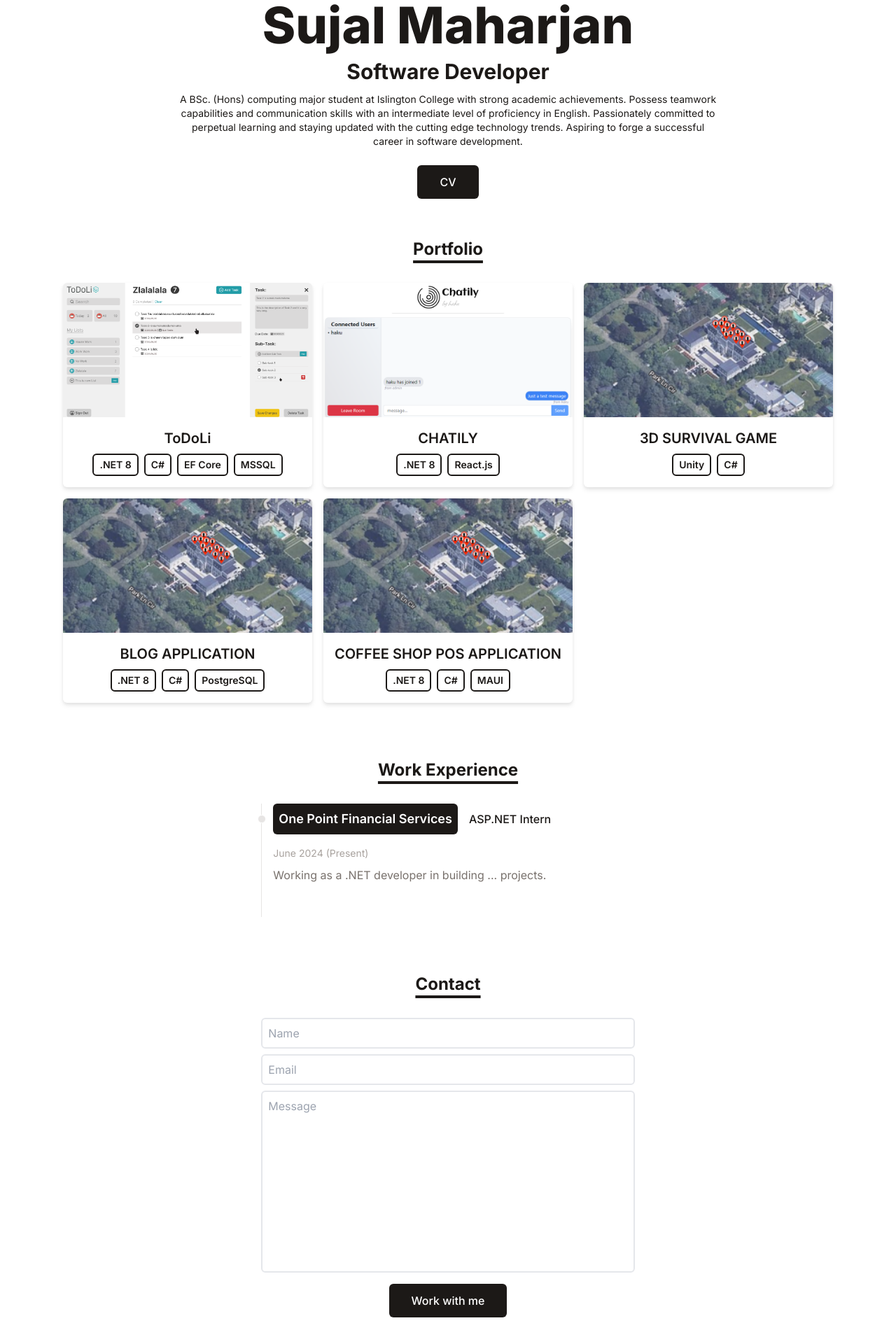
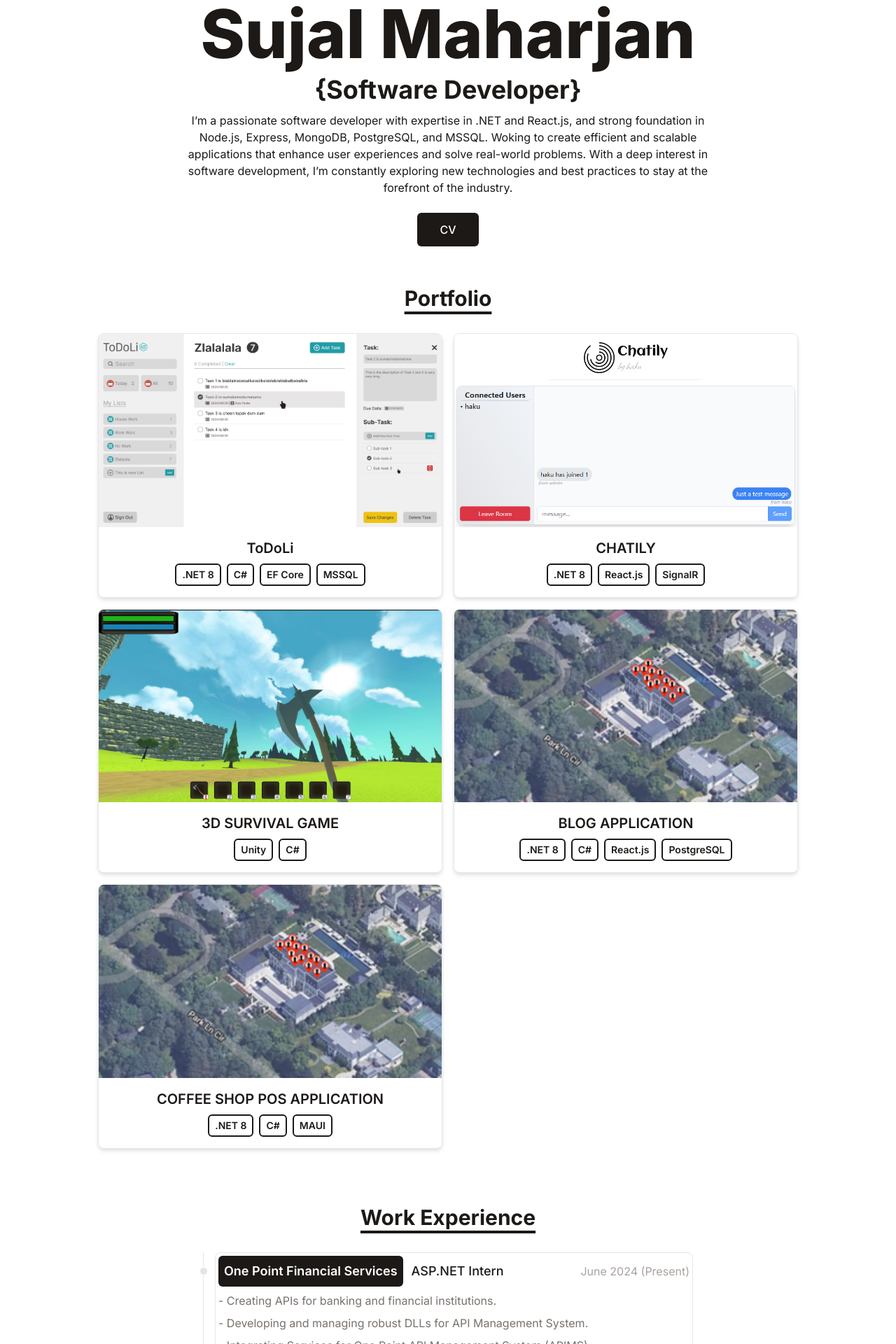
Before and after one commit to SSujjall/Portfolio, a React (Vite) app: page / in a window 1280 px wide. Shown: the part 80-2000 px from the top of the page at 70% size. Built offline with nearby package versions, Linux system fonts and the light colour scheme.

Commit message:
Pages updated

```diff
--- a/package.json
+++ b/package.json
@@ -5,7 +5,7 @@
   "version": "0.0.0",
   "type": "module",
   "scripts": {
-    "start": "vite",
+    "dev": "vite",
     "predeploy": "npm run build",
     "deploy": "gh-pages -d dist",
     "build": "tsc && vite build",
--- a/src/components/Contact.tsx
+++ b/src/components/Contact.tsx
@@ -7,20 +7,33 @@ function Contact() {
                 <form
                     action="https://getform.io/f/payggwna"
                     method="POST"
-                    className="flex flex-col w-8/12 md:w-8/12 lg:w-5/12"
+                    className="flex flex-col w-9/12 md:w-9/12 lg:w-9/12 max-w-[700px]"
                 >
                     <Title id="contact">Contact</Title>
+
+                    {/* Container for Name and Phone Number on the same line */}
+                    <div className="flex flex-col md:flex-row gap-4">
                         <input
                             type="text"
                             name="name"
                             placeholder="Name"
                             className="p-2 bg-transparent border-2
-                        rounded-md focus:outline-none"
+                            rounded-md focus:outline-none flex-1"
                             required
                         />
-
                         <input
                             type="text"
+                            name="phone"
+                            placeholder="Phone Number"
+                            className="p-2 bg-transparent border-2
+                            rounded-md focus:outline-none flex-1"
+                            required
+                        />
+                    </div>
+
+                    {/* Email Input */}
+                    <input
+                        type="email"
                         name="email"
                         placeholder="Email"
                         className="my-2 p-2 bg-transparent border-2
@@ -28,6 +41,7 @@ function Contact() {
                         required
                     />
 
+                    {/* Message Input */}
                     <textarea
                         name="message"
                         placeholder="Message"
@@ -38,19 +52,21 @@ function Contact() {
                         required
                     />
 
+                    {/* Submit Button */}
                     <div className="flex justify-center">
                         <button
                             type="submit"
                             className="text-center inline-block px-8
                             py-3 w-max text-base font-medium rounded-md
-                            text-white dark:text-black bg-stone-900 dark:bg-stone-100">
+                            text-white dark:text-black bg-stone-900
+                            hover:bg-slate-700 dark:bg-stone-100 dark:hover:bg-stone-300">
                             Work with me
                         </button>
                     </div>
                 </form>
             </div>
         </div>
-    )
+    );
 }
 
 export default Contact;
--- a/src/components/Intro.tsx
+++ b/src/components/Intro.tsx
@@ -1,22 +1,31 @@
 function Intro() {
     return (
         <div className="flex items-center justify-center flex-col text-center pt-20 pb-6 ">
-            <h1 className="text-5xl md:text-7xl mb-1 md:mb-3 font-extrabold">Sujal Maharjan</h1>
+            <h1 className="text-5xl md:text-7xl lg:text-8xl mb-1 md:mb-3 font-extrabold">Sujal Maharjan</h1>
 
-            <p className="text-2xl md:text-3xl mb-3 font-bold">Software Developer</p>
+            <p className="text-2xl md:text-3xl lg:text-4xl mb-3 font-bold">
+                <span className="inline-block">
+                    {'{'}Software Developer{'}'}
+                </span>
+            </p>
 
-            <p className='text-sm max-w-sm md:max-w-2xl lg:max-w-3xl mb-6'>
-                A BSc. (Hons) computing major student at Islington College with strong academic achievements.
-                Possess teamwork capabilities and communication skills with an intermediate level of proficiency
-                in English. Passionately committed to perpetual learning and staying updated with the cutting
-                edge technology trends. Aspiring to forge a successful career in software development.
+            <p className='text-sm lg:text-base max-w-sm md:max-w-2xl lg:max-w-3xl mb-6'>
+                I’m a passionate software developer with expertise in .NET and React.js,
+                and strong foundation in Node.js, Express, MongoDB, PostgreSQL, and MSSQL.
+                Woking to create efficient and scalable applications that enhance user
+                experiences and solve real-world problems. With a deep interest in software
+                development, I’m constantly exploring new technologies and best practices to
+                stay at the forefront of the industry.
             </p>
 
             <div className="flex justify-center mb-8">
                 <a href="https://drive.google.com/file/d/1VAd48bm-wIC1J08LMh7lHHamJT3gZ67P/view?usp=sharing"
+                    target="_blank"
+                    rel="noopener noreferrer"
                     className="text-center inline-block px-8
                     py-3 w-max text-base font-medium rounded-md
-                    text-white dark:text-black bg-stone-900 dark:bg-stone-100">
+                    text-white dark:text-black bg-stone-900
+                    hover:bg-slate-700 dark:bg-stone-100 dark:hover:bg-stone-300">
                     CV
                 </a>
             </div>
--- a/src/components/Portfolio.tsx
+++ b/src/components/Portfolio.tsx
@@ -7,13 +7,14 @@ function Portfolio() {
         <div>
             <Title id='portfolio'>Portfolio</Title>
             <div className='flex flex-col md:flex-row items-center justify-center'>
-                <div className="text-center grid grid-cols-1 md:grid-cols-2 lg:grid-cols-3 gap-4 w-10/12 md:w-auto lg:w-auto">
+                <div className="text-center grid grid-cols-1 md:grid-cols-2 lg:grid-cols-2 gap-4 w-10/12 md:w-11/12 lg:w-11/12 max-w-[1000px]">
                     {portfolio.map(project => (
                         <PortfolioItem
                             imgUrl={project.imgUrl}
                             title={project.title}
                             stack={project.stack}
                             link={project.link}
+                            description={project.description}
                         />
                     ))}
                 </div>
--- a/src/components/PortfolioItem.tsx
+++ b/src/components/PortfolioItem.tsx
@@ -1,20 +1,42 @@
+import { useState } from 'react';
+
 interface PortfolioItemProps {
     title: string;
     imgUrl: string;
     stack: string[];
     link: string;
+    description: string;
 }
 
-function PortfolioItem({ title, imgUrl, stack, link }: PortfolioItemProps) {
+function PortfolioItem({ title, imgUrl, stack, link, description }: PortfolioItemProps) {
+    const [isHovered, setIsHovered] = useState(false); // State to manage hover effect
+
     return (
-        <div className='duration-200 hover:-translate-y-1 border-stone-400 drop-shadow-md dark:shadow-gray-600 dark:shadow-md rounded-md overflow-hidden'>
-            <a href={link}>
+        <div
+            className='duration-200 hover:-translate-y-1 border dark:border-stone-500
+             drop-shadow-md dark:shadow-gray-600 dark:shadow-md rounded-lg overflow-hidden'
+        >
+            <a
+                href={link}
+                className='block relative w-full pb-[56.25%] overflow-hidden'
+                target="_blank"
+                rel="noopener noreferrer"
+                onMouseEnter={() => setIsHovered(true)} // Set hover state
+                onMouseLeave={() => setIsHovered(false)} // Reset hover state
+            >
                 <img
                     src={imgUrl}
                     alt="portfolio"
-                    className="w-full md:h-48 object-cover cursor-pointer"
+                    className={`absolute top-0 left-0 w-full h-full object-cover cursor-pointer transition-all duration-300 ease-in-out ${isHovered ? 'filter blur-sm transform scale-105' : 'filter-none transform scale-100'}`}
                     loading="lazy"
                 />
+
+                {/* Show description on hover */}
+                {isHovered && (
+                    <div className="absolute inset-0 flex items-center justify-center bg-black bg-opacity-50 text-white p-4">
+                        <p className="text-center">{description}</p>
+                    </div>
+                )}
             </a>
 
             <div className='w-full p-4 bg-white dark:bg-stone-900'>
@@ -23,15 +45,15 @@ function PortfolioItem({ title, imgUrl, stack, link }: PortfolioItemProps) {
                 </h3>
 
                 <p className='flex flex-wrap gap-2 flex-row items-center justify-center text-cs md:text-sm'>
-                    {stack.map(item => (
-                        <span className='inline-block px-2 py-1 font-semibold border-2 border-stone-900 dark:border-stone-200 rounded-md'>
+                    {stack.map((item, index) => (
+                        <span key={index} className='inline-block px-2 py-1 font-semibold border-2 border-stone-900 dark:border-stone-200 rounded-md'>
                             {item}
                         </span>
                     ))}
                 </p>
             </div>
         </div>
-    )
+    );
 }
 
 export default PortfolioItem;
--- a/src/components/Timeline.tsx
+++ b/src/components/Timeline.tsx
@@ -5,7 +5,7 @@ import Title from './Title';
 function Timeline() {
     return (
         <div className='flex flex-row md:flex-row justify-center my-20'>
-            <div className='w-8/12 md:w-8/12 lg:w-5/12'>
+            <div className='w-9/12 md:w-9/12 lg:w-9/12 max-w-[700px]'>
                 <Title id='timeline'>Work Experience</Title>
                 {timeline.map(item => (
                     <TimelineItem
--- a/src/components/TimelineItem.tsx
+++ b/src/components/TimelineItem.tsx
@@ -2,36 +2,41 @@ interface TimelineItemProps {
     company: string;
     title: string;
     duration: string;
-    details: string;
+    details: string[];
 }
 
 function TimelineItem({ company, title, duration, details }: TimelineItemProps) {
     return (
         <ol className='flex flex-col md:flex-row relative border-l border-stone-200 dark:border-stone-600'>
-            <li className='mb-10 ml-4'>
+            <li className='mb-10 border rounded-lg dark:border-stone-700 p-1 w-full ml-4'>
                 <div className="absolute w-3 h-3 bg-stone-200 rounded-full
                 mt-4 -left-1.5 border border-white
                 dark:border-black dark:bg-stone-600" />
 
-                <p className='flex flex-wrap gap-4 flex-row items-center justify-start text-xs md:text-sm'>
+                <div className='flex flex-wrap gap-4 flex-row items-center justify-between text-xs md:text-sm'>
+                    <div className="flex flex-row items-center">
                         <span className='inline-block px-2 py-2 text-lg font-semibold text-white dark:text-black bg-stone-900 dark:bg-stone-50 rounded-md'>
                             {company}
                         </span>
 
-                    <h3 className='text-base font-medium text-stone-900 dark:text-stone-50'>
+                        <h3 className='font-medium ml-3 text-lg text-stone-900 dark:text-stone-50'>
                             {title}
                         </h3>
+                    </div>
 
-                    <div className='my-1 text-sm font-normal leading-none text-stone-400'>
+                    <div className='my-1 text-base font-normal leading-none text-stone-400'>
                         {duration}
                     </div>
+                </div>
+
+                {details.map((detail, index) => (
+                    <p key={index} className='my-2 text-base font-normal text-stone-500 dark:text-stone-300'>
+                        {detail}
                     </p>
-                <p className='my-2 text-base font-normal text-stone-500 dark:text-stone-300'>
-                    {details}
-                </p>
+                ))}
             </li>
         </ol>
-    )
+    );
 }
 
 export default TimelineItem;
--- a/src/components/Title.tsx
+++ b/src/components/Title.tsx
@@ -3,7 +3,7 @@ import { ReactNode } from 'react';
 function Title({ children, id }: { children: ReactNode, id: string }) {
     return (
         <h1 id={id && id}
-            className="text-2xl font-bold underline underline-offset-8
+            className="text-3xl font-bold underline underline-offset-8
             decoration-4 mb-8 text-stone-900 dark:text-stone-50 text-center"
         >
             {children}
--- a/src/data/portfolio.ts
+++ b/src/data/portfolio.ts
@@ -3,30 +3,35 @@ export default [
         title: 'ToDoLi',
         imgUrl: 'Todoli.png',
         stack: ['.NET 8', 'C#', 'EF Core', 'MSSQL'],
-        link: 'https://github.com/SSujjall/ToDoLi-Frontend'
+        link: 'https://github.com/SSujjall/ToDoLi-Frontend',
+        description: 'A task management application built with .NET, React.js and Microsoft SQL Server.'
     },
     {
         title: 'CHATILY',
         imgUrl: 'Chatily.png',
-        stack: ['.NET 8', 'React.js'],
-        link: 'https://chatily.netlify.app/'
+        stack: ['.NET 8', 'React.js', 'SignalR'],
+        link: 'https://chatily.netlify.app/',
+        description: 'A real-time chat application using .NET, SignalR and React.js. Deployed in Azure.'
     },
     {
         title: '3D SURVIVAL GAME',
-        imgUrl: 'Project1.png',
+        imgUrl: '3dSurvivalGame.png',
         stack: ['Unity', 'C#'],
-        link: 'https://gitlab.com/fyp33409/TheLostOne.git'
+        link: 'https://gitlab.com/fyp33409/TheLostOne.git',
+        description: 'An immersive 3D survival game developed in Unity.'
     },
     {
         title: 'BLOG APPLICATION',
         imgUrl: 'Project2.png',
-        stack: ['.NET 8', 'C#', 'PostgreSQL'],
-        link: 'https://github.com'
+        stack: ['.NET 8', 'C#', 'React.js', 'PostgreSQL'],
+        link: 'https://github.com',
+        description: 'A blogging platform created with .NET, React.js and PostgreSQL.'
     },
     {
         title: 'COFFEE SHOP POS APPLICATION',
         imgUrl: 'Project3.png',
         stack: ['.NET 8', 'C#', 'MAUI'],
-        link: 'https://github.com/h4aku/Coffee-POS.git'
+        link: 'https://github.com/h4aku/Coffee-POS.git',
+        description: 'A Point of Sale application for coffee shops.'
     },
-]
+];
--- a/src/data/timeline.ts
+++ b/src/data/timeline.ts
@@ -3,6 +3,10 @@ export default [
         company: "One Point Financial Services",
         title: "ASP.NET Intern",
         duration: 'June 2024 (Present)',
-        details: 'Working as a .NET developer in building ... projects.'
+        details: [
+            '- Creating APIs for banking and financial institutions.',
+            '- Developing and managing robust DLLs for API Management System.',
+            '- Integrating Services for One Point API Management System (APIMS).'
+        ]
     },
-]
+];
```
Also changed, not shown: public/3dSurvivalGame.png (added), public/Project1.png (deleted). Lines whose indentation alone changed are shown as unchanged.
